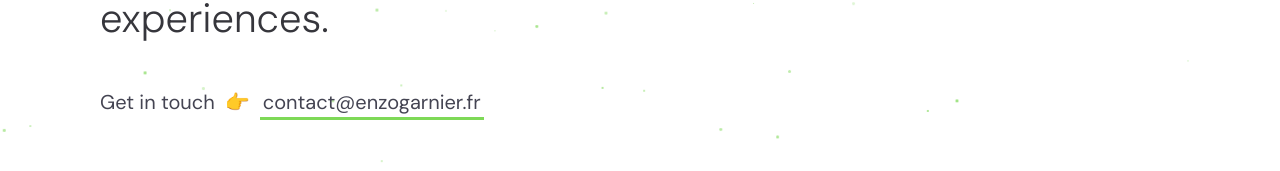
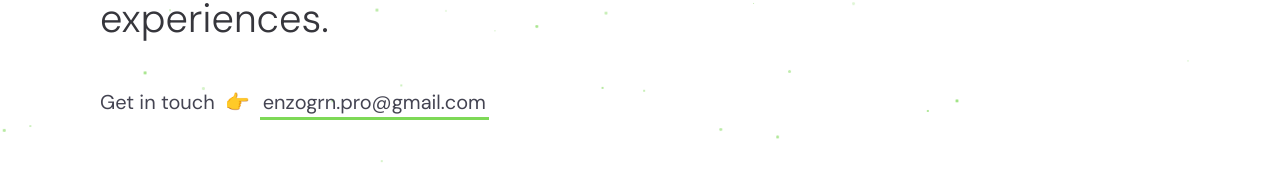
Before and after one commit to EnzoGrn/Portfolio, a React (Vite) app: page / in a window 1280 px wide. Shown: the part 503-674 px from the top of the page. Built offline with nearby package versions, Linux system fonts and the light colour scheme.

Commit message:
chore(email): change email because redirection doesn't work with ovh and gmail

```diff
--- a/index.html
+++ b/index.html
@@ -36,7 +36,7 @@
     "@type": "Person",
     "name": "Enzo GARNIER",
     "url": "https://enzogarnier.fr",
-    "email": "contact@enzogarnier.fr",
+    "email": "enzogrn.pro@gmail.com",
     "jobTitle": "Développeur logiciel / Web & Jeux Vidéo",
     "alumniOf": "Epitech",
     "knowsAbout": ["React", "Next.js", "Unity", "C#", "Photon Networking", "Tailwind CSS"],
--- a/src/components/Contact.jsx
+++ b/src/components/Contact.jsx
@@ -11,7 +11,7 @@ export default function Contact() {
             I am currently available for freelance opportunities or permanent positions. If you have a project in mind or would simply like to discuss possibilities, please feel free to contact me!
           </p>
           <a
-            href="mailto:contact@enzogarnier.fr"
+            href="mailto:enzogrn.pro@gmail.com"
             className={`${styles.btn} highlight-link`}
           >
             Say Hello! 👋
--- a/src/components/Hero.jsx
+++ b/src/components/Hero.jsx
@@ -35,10 +35,10 @@ export default function Hero() {
           <span>Get in touch </span>
           <span className={styles.pointer}>👉</span>
           <a
-            href="mailto:contact@enzogarnier.fr"
+            href="mailto:enzogrn.pro@gmail.com"
             className="highlight-link"
           >
-            contact@enzogarnier.fr
+            enzogrn.pro@gmail.com
           </a>
         </h3>
       </div>
```
